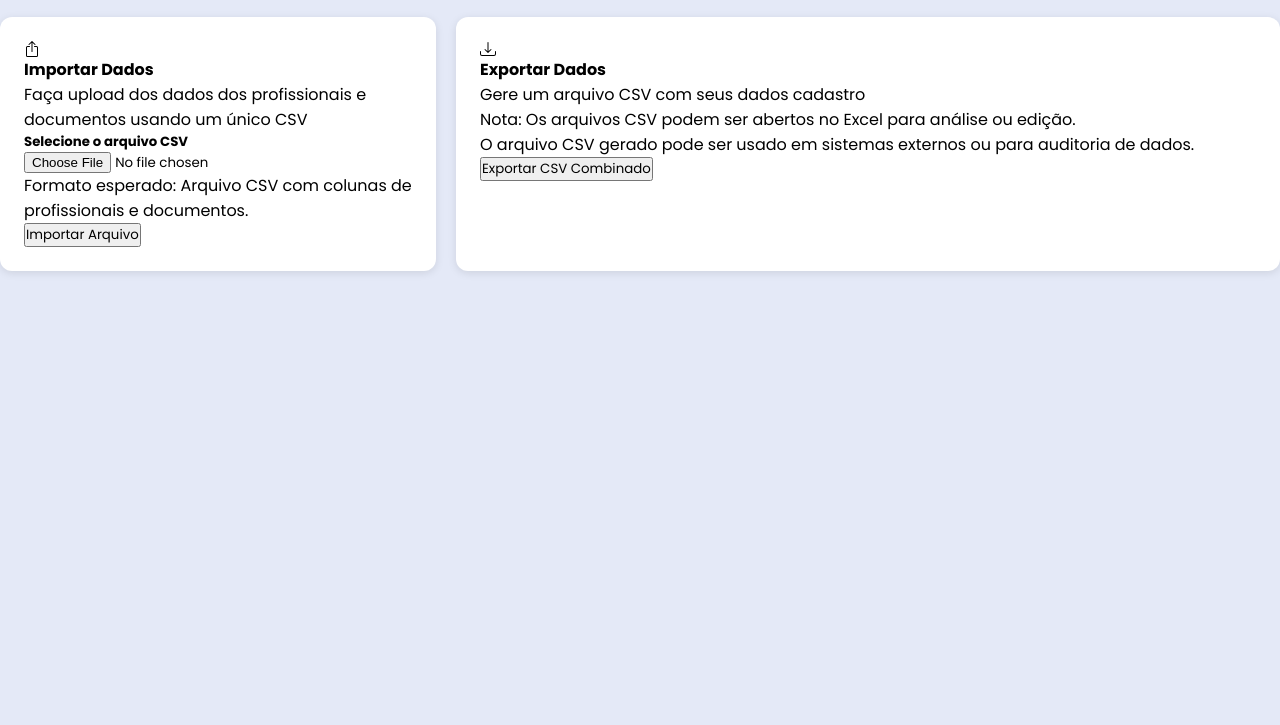
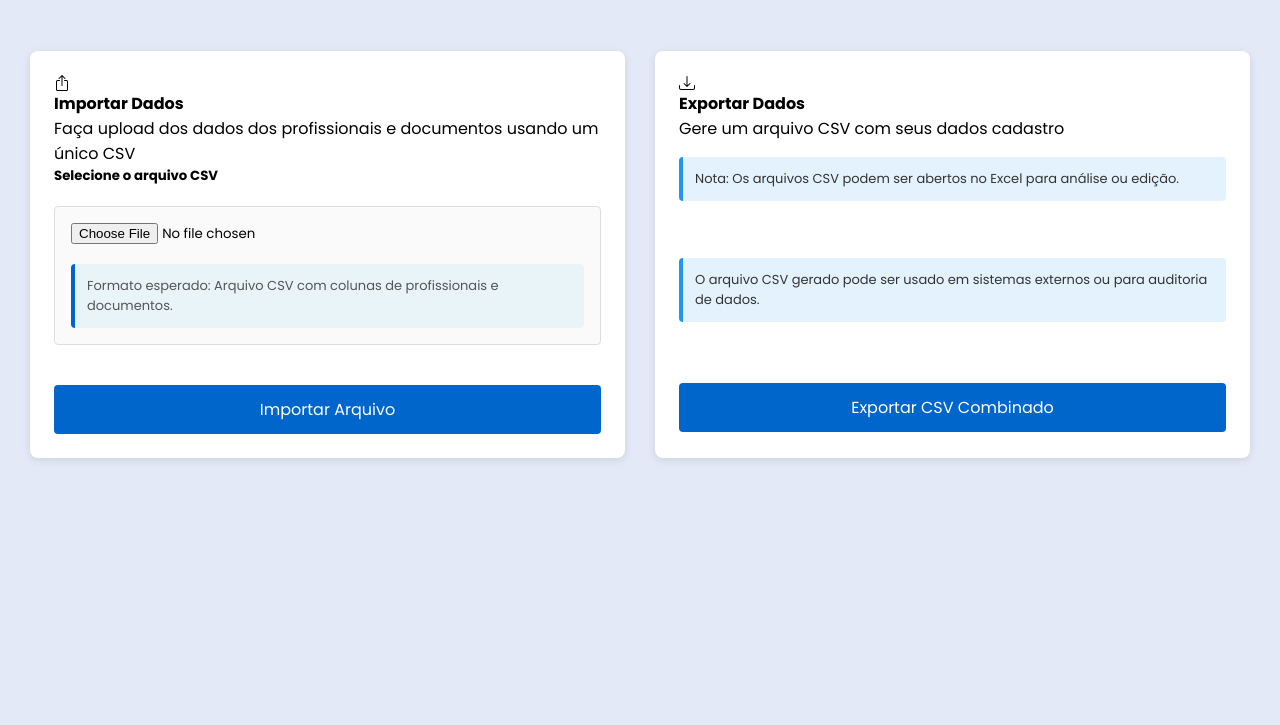
Before and after one commit to itscamyvicc/Prototipo-C.V.D, a plain HTML site: page telas/dados.html in a window 1280 px wide. Shown: the part 100-825 px from the top of the page. Drawn offline with Linux system fonts and the light colour scheme.

Commit message:
dados atualizados

```diff
--- a/css/dados.css
+++ b/css/dados.css
@@ -45,42 +45,101 @@
 
 /* -------------- Menu -------------- */
 body {
+    width: 100%;
     height: 100vh;
     background: var(--body-color);
 }
 
 /*----------Titulo------------*/
 
-header{
-  display: flex;
-  justify-content: space-between;
-  align-items: center;
-  margin: 20px;
+header {
+  margin: 25px;
+}
+
+
+.titulos h1 {
+  font-size: 28px;
+  margin-bottom: 8px;
+}
+
+.titulos h3 {
+  font-size: 14px;
+  color: #666;
+  font-weight: normal;
 }
 
 /*-------------Cards-------------*/
 
-.cards-container{
-    display: flex;
-    flex-direction: row;
-    justify-content: center;
-    gap: 20px;
+.cards-container {
+   display: flex;
+  gap: 30px;
+  padding: 30px;
 }
 
-.card-import{
-    flex: 1;
-    background-color: #fff;
-    border-radius: 12px;
-    padding: 24px;
-    box-shadow: 0 2px 8px rgba(0,0,0,0.1);
-    width: 400px;
+.card-import,
+.card-export {
+  flex: 1;
+  background: white;
+  border-radius: 8px;
+  padding: 24px;
+  box-shadow: 0 2px 8px rgba(0, 0, 0, 0.1);
 }
 
-.card-export{
-    flex: 2;
-    background-color: #fff;
-    border-radius: 12px;
-    padding: 24px;
-    box-shadow: 0 2px 8px rgba(0,0,0,0.1);
-    width: 400px;
+/***********Input de Arquivo****************/
+.input-container {
+  margin: 20px 0;
+  padding: 16px;
+  border: 1px solid #ddd;
+  border-radius: 4px;
+  background-color: #fafafa;
 }
+
+input[type="file"] {
+  margin-bottom: 10px;
+}
+
+.name {
+  font-size: 12px;
+  color: #666;
+  display: block;
+  margin-top: 10px;
+}
+
+/*************Caixas de Nota***************/
+.card-export span.name {
+  display: block;
+  background-color: #e3f2fd; /* azul clarinho */
+  border-left: 4px solid #2196f3; /* azul mais forte */
+  padding: 12px;
+  border-radius: 4px;
+  margin: 16px 0;
+  font-size: 13px;
+  color: #333;
+}
+
+.nota-info {
+  background-color: #e8f4f8;  /* azul bem clarinho */
+  border-left: 4px solid #0066cc;  /* barra azul na esquerda */
+  padding: 12px;
+  border-radius: 4px;
+  margin-top: 10px;
+  font-size: 13px;
+  color: #555;
+}
+
+/*************Botões*****************/
+button {
+  width: 100%;
+  background-color: #0066cc;
+  color: white;
+  border: none;
+  padding: 12px;
+  border-radius: 4px;
+  font-size: 16px;
+  cursor: pointer;
+  margin-top: 20px;
+}
+
+button:hover {
+  background-color: #0052a3;
+}
--- a/telas/dados.html
+++ b/telas/dados.html
@@ -14,7 +14,6 @@
             <h3 style="margin-left: 40px;">Gerencie seus dados de profissionais e documentos em massa</h3>
         </div>
     </header>
-
 
     <div class="cards-container">
         <div class="card-import">
@@ -33,9 +32,11 @@
             <div class="input-container">
                 <label for="arquivo"></label>
                 <input type="file" id="arquivo" accept=".csv"><br>
-                <span class="name">Formato esperado: Arquivo CSV com colunas de profissionais e documentos.</span>
+                <div class="nota-info">
+                    <span>Formato esperado: Arquivo CSV com colunas de profissionais e documentos.</span>
+                </div>
             </div>
-                <button>Importar Arquivo</button>
+            <button>Importar Arquivo</button>
         </div>
 
         <div class="card-export">
@@ -49,10 +50,11 @@
                 </svg>
             </div>
             <h4>Exportar Dados</h3>
-            <p>Gere um arquivo CSV com seus dados cadastro</p>
-            <span class="name">Nota: Os arquivos CSV podem ser abertos no Excel para análise ou edição.</span><br>
-            <span>O arquivo CSV gerado pode ser usado em sistemas externos ou para auditoria de dados.</span>
-            <button>Exportar CSV Combinado</button>
+                <p>Gere um arquivo CSV com seus dados cadastro</p>
+                <span class="name">Nota: Os arquivos CSV podem ser abertos no Excel para análise ou edição.</span><br>
+                <span class="name">O arquivo CSV gerado pode ser usado em sistemas externos ou para auditoria de
+                    dados.</span><br>
+                <button>Exportar CSV Combinado</button>
         </div>
     </div>
 </body>
```
